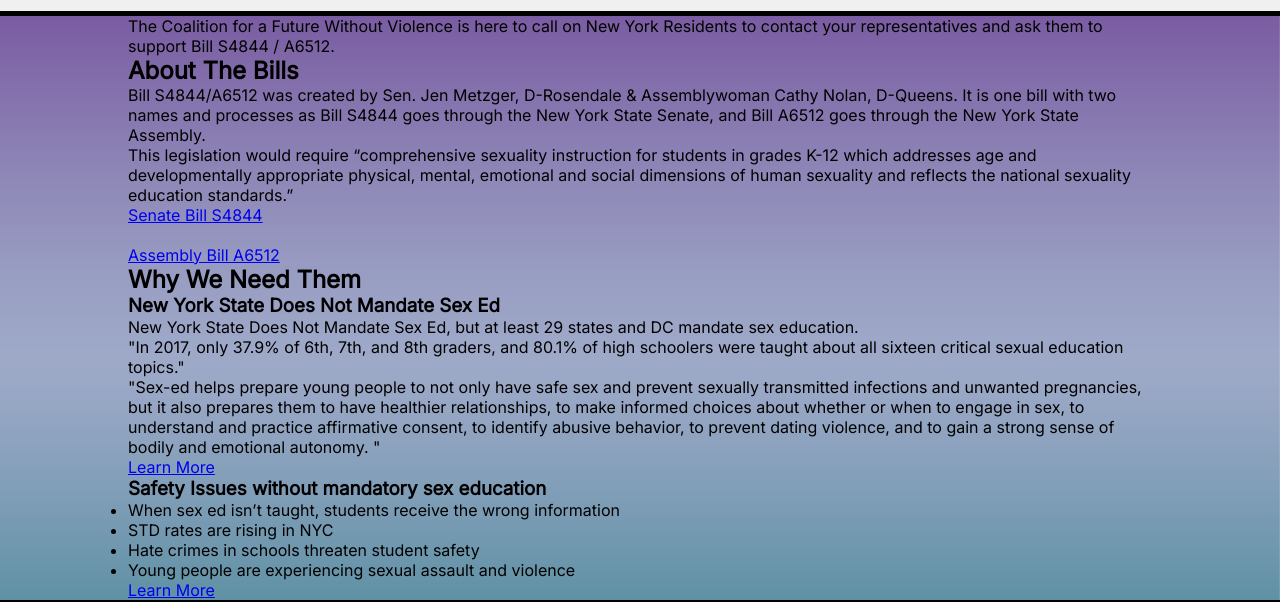
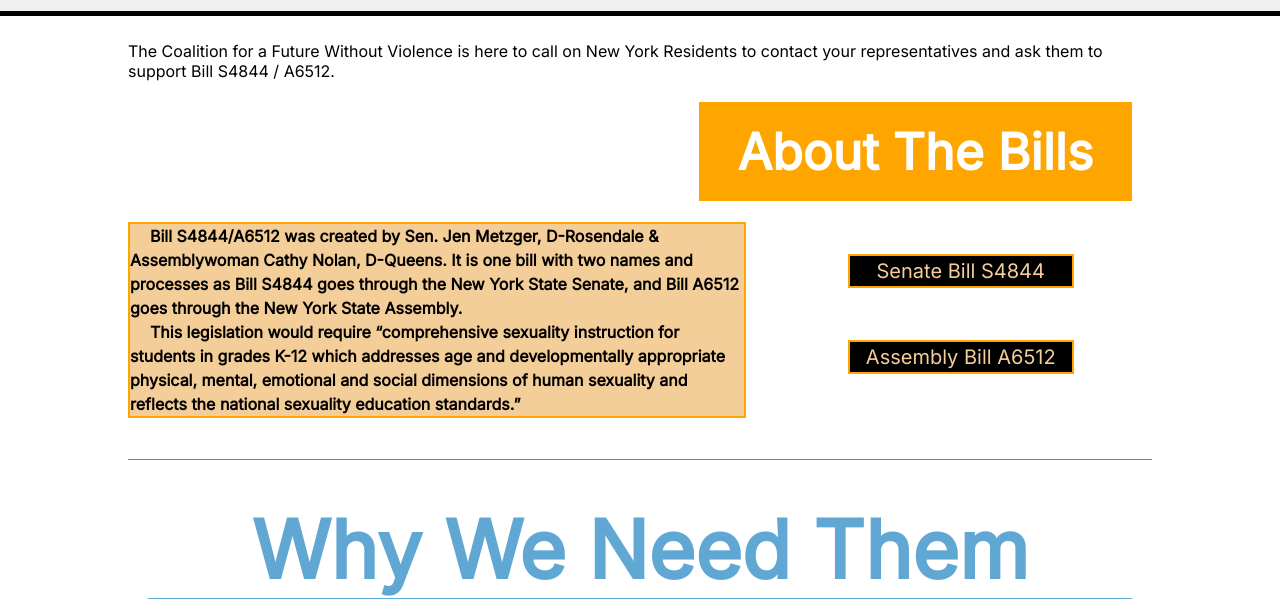
Before and after one commit to leonardjsantos/deVoteNY, a plain HTML site: page about/index.html in a window 1280 px wide. Shown: the part 207-809 px from the top of the page. Drawn offline with Linux system fonts and the light colour scheme.

Commit message:
new about

```diff
--- a/about/index.html
+++ b/about/index.html
@@ -78,7 +78,9 @@
         <li>Hate crimes in schools threaten student safety</li>
         <li>Young people are experiencing sexual assault and violence</li>
       </ul>
-      <a href="https://citylimits.org/2017/09/14/cityviews-lack-of-sex-ed-is-a-safety-issue-for-nyc-public-schools/">Learn More</a>
+    </div>
+    <div class="inline_link">
+      <a href="https://citylimits.org/2017/09/14/cityviews-lack-of-sex-ed-is-a-safety-issue-for-nyc-public-schools/"><p id="lastlink">Learn More</p></a>
     </div>
 
 
--- a/styles.css
+++ b/styles.css
@@ -258,6 +258,188 @@ footer{
   margin-bottom: 2%;
 }
 
+/* about page */
+
+.about_main{
+  background-color: white;
+  background-image: none;
+  z-index: 1000;
+  padding-top: 2%;
+  padding-bottom: 2%;
+}
+
+.about_section{
+  overflow: hidden;
+  margin-bottom: 4%;
+}
+
+.about_section h2{
+  font-size: 50px;
+}
+
+.about_section p{
+  line-height: 150%;
+}
+
+.aboutSection2{
+  border-top: 0.5px solid grey;
+  padding-top: 2%;
+}
+
+.aboutSect_header{
+  text-align: center;
+  width: auto;
+  display: block;
+  /* border: 1px solid red; */
+  overflow: hidden;
+  margin: 2%;
+}
+
+#aboutSect1Head{
+  color: white;
+  background-color: orange;
+  width: 40%;
+  float: right;
+  padding: 2%;
+}
+
+.aboutSect1_body{
+  width: auto;
+  overflow: hidden;
+  display: block;
+  /* border: 1px solid black; */
+}
+
+.aboutSect1_text{
+  border: 2px solid orange;
+  background-color: #f4ce99;
+  font-weight: bold;
+  width: 60%;
+  float: left;
+  text-indent: 20px;
+}
+
+.aboutSect1_links{
+  width: 39.5%;
+  float: left;
+  text-align: center;
+}
+
+.aboutSect1_links a{
+  /* border: 1px solid black; */
+  padding-top: 10%;
+  overflow: hidden;
+  text-decoration: none;
+
+}
+
+.aboutSect1_links p{
+  margin-top: 8%;
+  margin-left: 25%;
+  margin-right: 25%;
+  border: 2px solid orange;
+  width: 55%;
+  font-size: 20px;
+  color: #f4ce99;
+  background-color: black;
+}
+
+#aboutSect2_header{
+  font-size: 80px;
+  width: 100%;
+  color: #61a7d4;
+  border-bottom: 1px solid #61a7d4;
+
+}
+
+.aboutSection2 h3{
+  background-color: #61a7d4;
+  color: white;
+  font-size: 30px;
+  padding: 5px;
+  border-radius: 5px;
+  width: 63%;
+  margin-bottom: 2%;
+  border: 1px solid black;
+}
+
+.aboutSection2 p{
+
+  margin: 1%;
+  text-align: left;
+  float: right;
+  width: 60%;
+  padding: 20px;
+}
+
+.text_border{
+  border: 1px solid black;
+  border-radius: 10px;
+  font-weight: bold;
+}
+
+
+.aboutSection2 a p{
+  display: block;
+  text-align: center;
+  margin-top: 0px;
+  border: 1px solid black;
+  width: 9%;
+  text-decoration: none;
+  color: white;
+  background-color: black;
+}
+
+.inline_link{
+  float: right;
+  display: block;
+  width: 100%;
+  /* border: 1px solid black; */
+  overflow: hidden;
+}
+
+#para1{
+  background-color: #77b2b2;
+}
+
+#para2{
+  background-color: #d7d7d7;
+}
+
+#para3{
+  background-color: #ab96c3;
+}
+
+.aboutSection3{
+  background-color: #f9e6cb;
+  width: 80%;
+  border: 1px solid black;
+  border-radius: 10px;
+  padding: 2%;
+}
+
+.aboutSection3 ul{
+  margin-top: 2%;
+  margin-bottom: 2%;
+  margin-left: 3%;
+}
+
+.aboutSection3 li{
+  line-height: 150%;
+}
+
+#lastlink{
+  display: block;
+  text-align: center;
+  margin-top: 0px;
+  border: 1px solid black;
+  width: 9%;
+  text-decoration: none;
+  color: white;
+  background-color: black;
+  padding: 20px;
+}
+
 @media screen and (max-width: 800px) {
   body{
     margin: 0;
```
